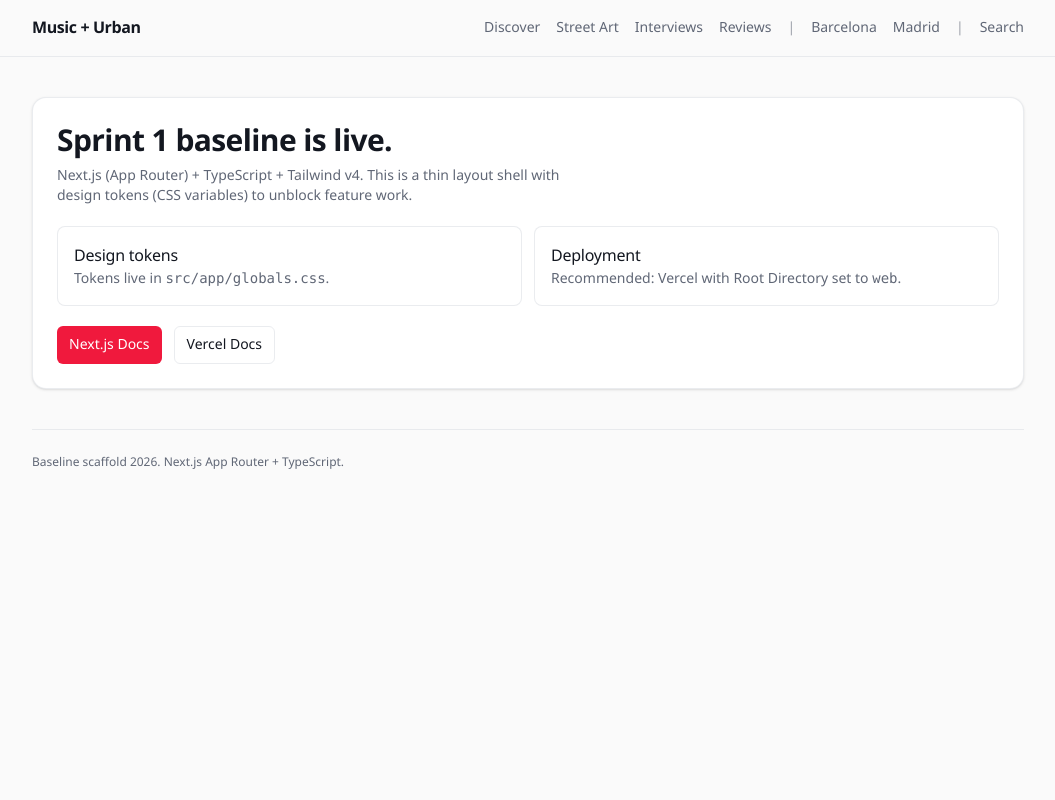
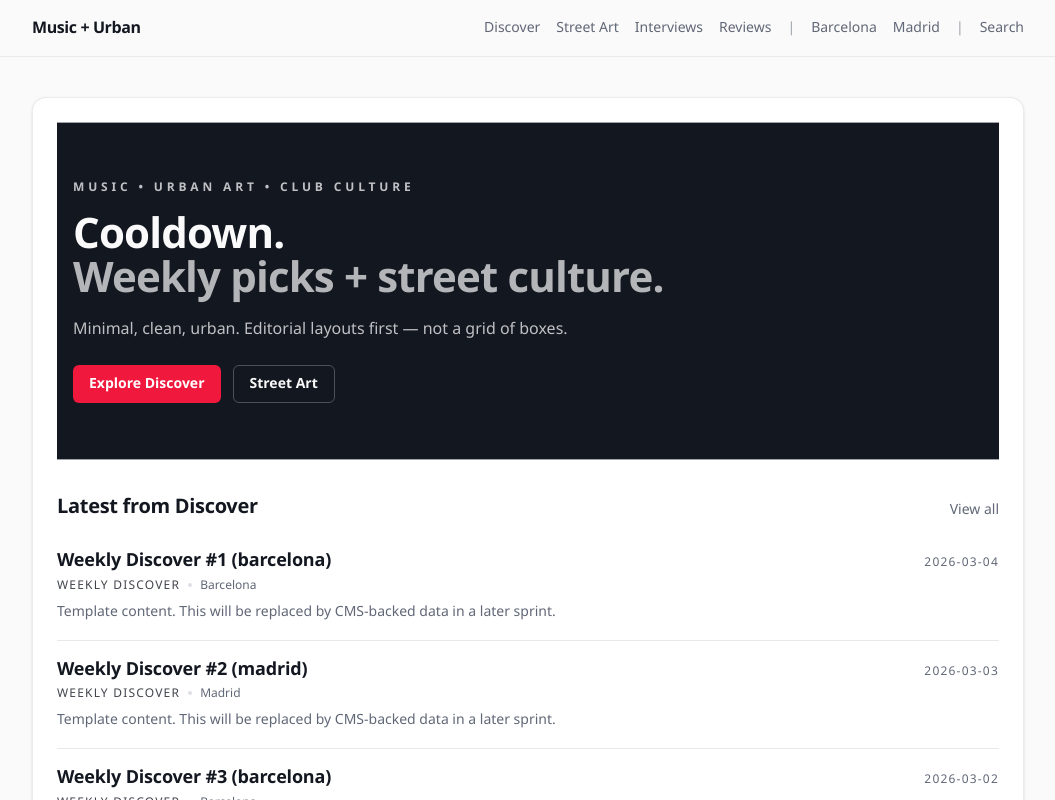
Before and after one commit to Arian1192/cooldown, a Next.js app in the folder web/: page / in a window 1280 px wide. Shown: the top 800 px of the page, without its empty margins (112-1167 px from the left). Built offline with nearby package versions, Linux system fonts and the light colour scheme; no server answers.

Commit message:
feat(ui): TagMag editorial home + list rows

```diff
--- a/web/src/app/page.tsx
+++ b/web/src/app/page.tsx
@@ -1,49 +1,58 @@
+import Link from "next/link";
+
+import { EditorialList } from "@/components/EditorialList";
+import { getPagedItems } from "@/lib/content";
+
 export default function Home() {
+  const { items } = getPagedItems("discover", 1, 6);
+
   return (
-    <div className="space-y-5">
-      <div className="space-y-2">
-        <h1 className="text-balance text-3xl font-semibold tracking-tight">
-          Sprint 1 baseline is live.
-        </h1>
-        <p className="max-w-prose text-pretty text-sm text-muted">
-          Next.js (App Router) + TypeScript + Tailwind v4. This is a thin layout
-          shell with design tokens (CSS variables) to unblock feature work.
-        </p>
-      </div>
+    <div className="space-y-8">
+      {/* Hero (TagMag-inspired) */}
+      <section className="relative overflow-hidden border-y border-border/70 bg-foreground text-background">
+        <div className="mx-auto max-w-5xl px-4 py-14">
+          <div className="max-w-3xl space-y-4">
+            <p className="text-xs font-semibold uppercase tracking-[0.32em] text-background/75">
+              Music • Urban Art • Club Culture
+            </p>
+            <h1 className="text-balance text-[42px] font-semibold leading-[1.05] tracking-tight">
+              Cooldown.
+              <span className="block text-background/70">Weekly picks + street culture.</span>
+            </h1>
+            <p className="max-w-[70ch] text-pretty text-base leading-relaxed text-background/75">
+              Minimal, clean, urban. Editorial layouts first — not a grid of boxes.
+            </p>
 
-      <section className="grid gap-3 sm:grid-cols-2">
-        <div className="rounded-lg border border-border/60 bg-surface p-4">
-          <h2 className="font-medium">Design tokens</h2>
-          <p className="text-sm text-muted">
-            Tokens live in <code>src/app/globals.css</code>.
-          </p>
-        </div>
-        <div className="rounded-lg border border-border/60 bg-surface p-4">
-          <h2 className="font-medium">Deployment</h2>
-          <p className="text-sm text-muted">
-            Recommended: Vercel with Root Directory set to <code>web</code>.
-          </p>
+            <div className="flex flex-wrap gap-3 pt-2">
+              <Link
+                className="inline-flex items-center rounded-md bg-accent px-4 py-2 text-sm font-semibold text-accent-foreground"
+                href="/discover"
+              >
+                Explore Discover
+              </Link>
+              <Link
+                className="inline-flex items-center rounded-md border border-background/25 px-4 py-2 text-sm font-semibold text-background"
+                href="/street-art"
+              >
+                Street Art
+              </Link>
+            </div>
+          </div>
         </div>
       </section>
 
-      <div className="flex flex-wrap gap-3">
-        <a
-          className="inline-flex items-center rounded-md bg-accent px-3 py-2 text-sm font-medium text-accent-foreground"
-          href="https://nextjs.org/docs"
-          target="_blank"
-          rel="noreferrer"
-        >
-          Next.js Docs
-        </a>
-        <a
-          className="inline-flex items-center rounded-md border border-border/60 px-3 py-2 text-sm font-medium"
-          href="https://vercel.com/docs"
-          target="_blank"
-          rel="noreferrer"
-        >
-          Vercel Docs
-        </a>
-      </div>
+      {/* Latest (editorial rows) */}
+      <section className="space-y-3">
+        <div className="flex items-end justify-between gap-4">
+          <h2 className="text-balance text-xl font-semibold tracking-tight">
+            Latest from Discover
+          </h2>
+          <Link className="text-sm font-medium text-muted hover:underline" href="/discover">
+            View all
+          </Link>
+        </div>
+        <EditorialList items={items} />
+      </section>
     </div>
   );
 }
--- /dev/null
+++ b/web/src/components/EditorialList.tsx
@@ -0,0 +1,50 @@
+import Link from "next/link";
+
+import type { ContentItem } from "@/lib/content";
+import { labelForCity, labelForType } from "@/lib/content";
+import { cn } from "@/lib/cn";
+
+export function EditorialList({
+  items,
+  className,
+}: {
+  items: ContentItem[];
+  className?: string;
+}) {
+  return (
+    <div className={cn("divide-y divide-border/70", className)}>
+      {items.map((item) => (
+        <article
+          key={`${item.type}:${item.slug}`}
+          className="py-4 transition-colors hover:bg-foreground/[0.02]"
+        >
+          <div className="flex flex-wrap items-baseline justify-between gap-2">
+            <h3 className="min-w-0 text-balance text-[18px] font-semibold leading-snug tracking-tight">
+              <Link
+                href={`/${item.type}/${item.slug}`}
+                className="outline-none hover:underline focus-visible:underline"
+              >
+                {item.title}
+              </Link>
+            </h3>
+            <div className="text-xs font-medium uppercase tracking-widest text-muted">
+              {item.date}
+            </div>
+          </div>
+
+          <div className="mt-1 flex flex-wrap items-center gap-2 text-xs text-muted">
+            <span className="font-medium uppercase tracking-widest text-foreground/80">
+              {labelForType(item.type)}
+            </span>
+            <span className="h-1 w-1 rounded-full bg-border" aria-hidden />
+            <span>{labelForCity(item.city)}</span>
+          </div>
+
+          <p className="mt-2 max-w-[80ch] text-sm leading-relaxed text-muted">
+            {item.excerpt}
+          </p>
+        </article>
+      ))}
+    </div>
+  );
+}
```
